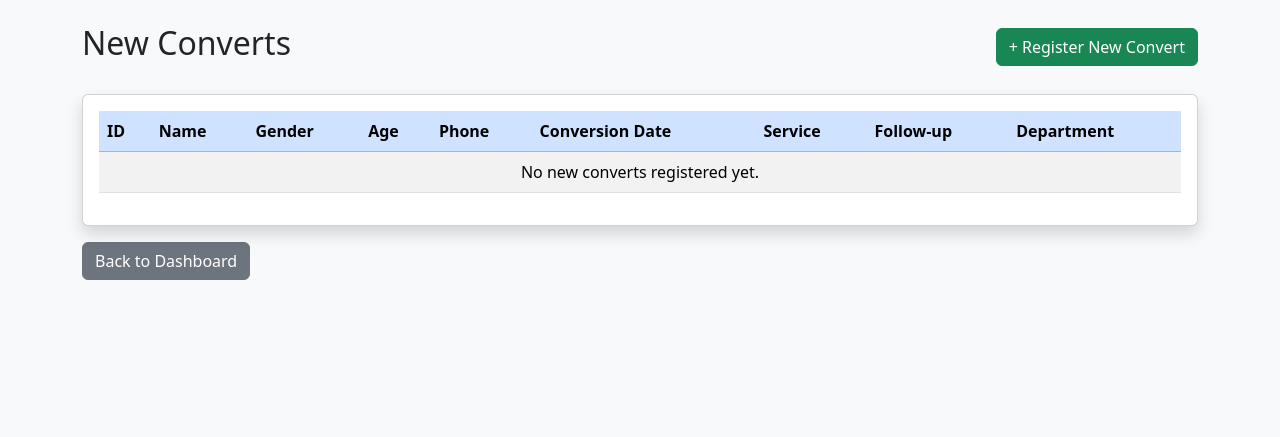
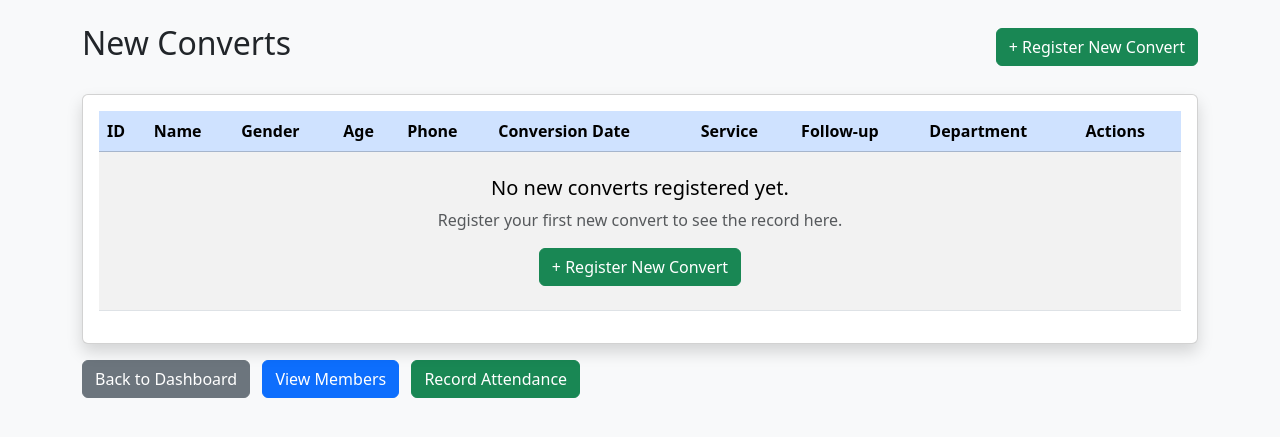
Before and after one commit to joceedpreneur-debug/church-membership-system, a Flask app: page /converts in a window 1280 px wide. Shown: the part 56-493 px from the top of the page. Run offline with Flask 3, Linux system fonts and the light colour scheme.

Commit message:
Update converts.html

```diff
--- a/templates/converts.html
+++ b/templates/converts.html
@@ -19,6 +19,10 @@
 <body class="bg-light">
 
 
+<!-- ==========================================
+     NAVIGATION
+========================================== -->
+
 <nav class="navbar navbar-dark bg-primary">
 
     <div class="container">
@@ -35,14 +39,21 @@
 </nav>
 
 
+<!-- ==========================================
+     MAIN CONTENT
+========================================== -->
+
 <div class="container mt-4">
 
+
+    <!-- PAGE HEADER -->
 
     <div class="d-flex justify-content-between align-items-center mb-4">
 
         <h2>
             New Converts
         </h2>
+
 
         <a href="/add-convert"
            class="btn btn-success">
@@ -54,13 +65,17 @@
     </div>
 
 
+    <!-- ==========================================
+         CONVERTS TABLE
+    ========================================== -->
+
     <div class="card shadow">
 
         <div class="card-body">
 
             <div class="table-responsive">
 
-                <table class="table table-striped table-hover">
+                <table class="table table-striped table-hover align-middle">
 
 
                     <thead class="table-primary">
@@ -85,6 +100,8 @@
 
                             <th>Department</th>
 
+                            <th>Actions</th>
+
                         </tr>
 
                     </thead>
@@ -97,57 +114,177 @@
 
                         <tr>
 
+
+                            <!-- ID -->
+
                             <td>
                                 {{ convert.id }}
                             </td>
 
+
+                            <!-- NAME -->
+
                             <td>
-                                {{ convert.full_name }}
+
+                                <strong>
+                                    {{ convert.full_name }}
+                                </strong>
+
                             </td>
 
+
+                            <!-- GENDER -->
+
                             <td>
-                                {{ convert.gender }}
+                                {{ convert.gender or "-" }}
                             </td>
 
+
+                            <!-- AGE -->
+
                             <td>
-                                {{ convert.age }}
+                                {{ convert.age or "-" }}
                             </td>
 
+
+                            <!-- PHONE -->
+
                             <td>
-                                {{ convert.phone }}
+                                {{ convert.phone or "-" }}
                             </td>
+
+
+                            <!-- CONVERSION DATE -->
 
                             <td>
                                 {{ convert.conversion_date }}
                             </td>
 
+
+                            <!-- SERVICE -->
+
                             <td>
-                                {{ convert.service_type }}
+                                {{ convert.service_type or "-" }}
                             </td>
 
+
+                            <!-- FOLLOW-UP STATUS -->
+
                             <td>
-                                {{ convert.follow_up_status }}
+
+                                {% if convert.follow_up_status == "Completed" %}
+
+                                    <span class="badge bg-success">
+                                        Completed
+                                    </span>
+
+                                {% elif convert.follow_up_status == "Contacted" %}
+
+                                    <span class="badge bg-info text-dark">
+                                        Contacted
+                                    </span>
+
+                                {% elif convert.follow_up_status == "Visited" %}
+
+                                    <span class="badge bg-primary">
+                                        Visited
+                                    </span>
+
+                                {% else %}
+
+                                    <span class="badge bg-warning text-dark">
+                                        {{ convert.follow_up_status or "Pending" }}
+                                    </span>
+
+                                {% endif %}
+
                             </td>
 
+
+                            <!-- DEPARTMENT -->
+
                             <td>
-                                {{ convert.department }}
+                                {{ convert.department or "-" }}
                             </td>
+
+
+                            <!-- ACTIONS -->
+
+                            <td>
+
+                                <div class="d-flex gap-1">
+
+
+                                    <!-- EDIT -->
+
+                                    <a href="/edit-convert/{{ convert.id }}"
+                                       class="btn btn-sm btn-primary">
+
+                                        Edit
+
+                                    </a>
+
+
+                                    <!-- DELETE -->
+
+                                    <a href="/delete-convert/{{ convert.id }}"
+                                       class="btn btn-sm btn-danger"
+                                       onclick="return confirm('Are you sure you want to delete this convert?');">
+
+                                        Delete
+
+                                    </a>
+
+
+                                    <!-- CONVERT TO MEMBER -->
+
+                                    <a href="/convert-to-member/{{ convert.id }}"
+                                       class="btn btn-sm btn-success"
+                                       onclick="return confirm('Add this convert to the church membership list?');">
+
+                                        Add Member
+
+                                    </a>
+
+
+                                </div>
+
+                            </td>
+
 
                         </tr>
 
 
                         {% else %}
 
+
+                        <!-- NO RECORDS -->
+
                         <tr>
 
-                            <td colspan="9"
-                                class="text-center">
+                            <td colspan="10"
+                                class="text-center py-4">
 
-                                No new converts registered yet.
+                                <h5>
+                                    No new converts registered yet.
+                                </h5>
+
+                                <p class="text-muted">
+                                    Register your first new convert to see the record here.
+                                </p>
+
+
+                                <a href="/add-convert"
+                                   class="btn btn-success">
+
+                                    + Register New Convert
+
+                                </a>
 
                             </td>
 
                         </tr>
+
 
                         {% endfor %}
 
@@ -164,12 +301,33 @@
     </div>
 
 
-    <div class="mt-3">
+    <!-- ==========================================
+         NAVIGATION BUTTONS
+    ========================================== -->
+
+    <div class="mt-3 mb-4">
+
 
         <a href="/dashboard"
-           class="btn btn-secondary">
+           class="btn btn-secondary me-2">
 
             Back to Dashboard
+
+        </a>
+
+
+        <a href="/members"
+           class="btn btn-primary me-2">
+
+            View Members
+
+        </a>
+
+
+        <a href="/attendance"
+           class="btn btn-success">
+
+            Record Attendance
 
         </a>
 
```
